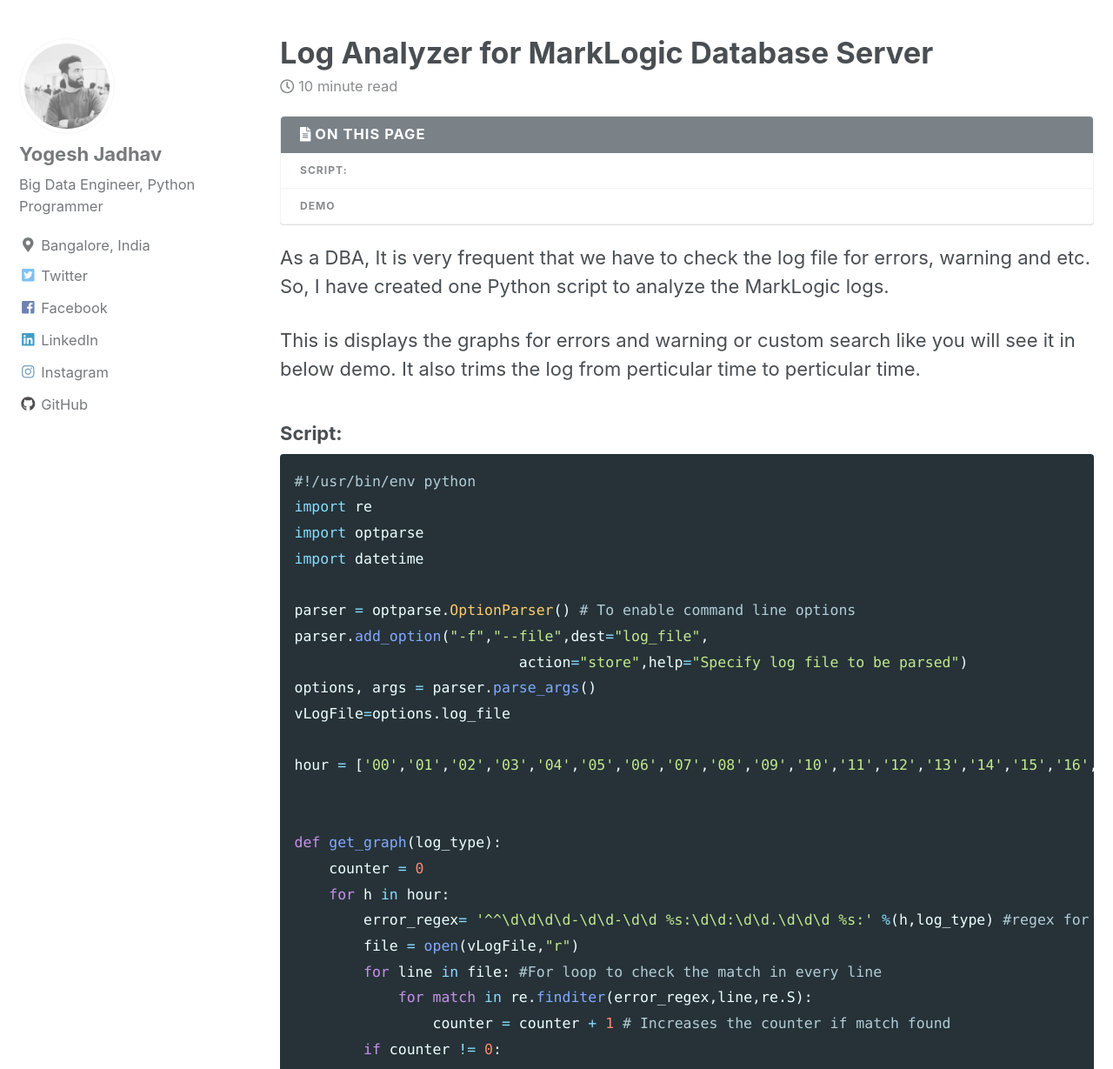
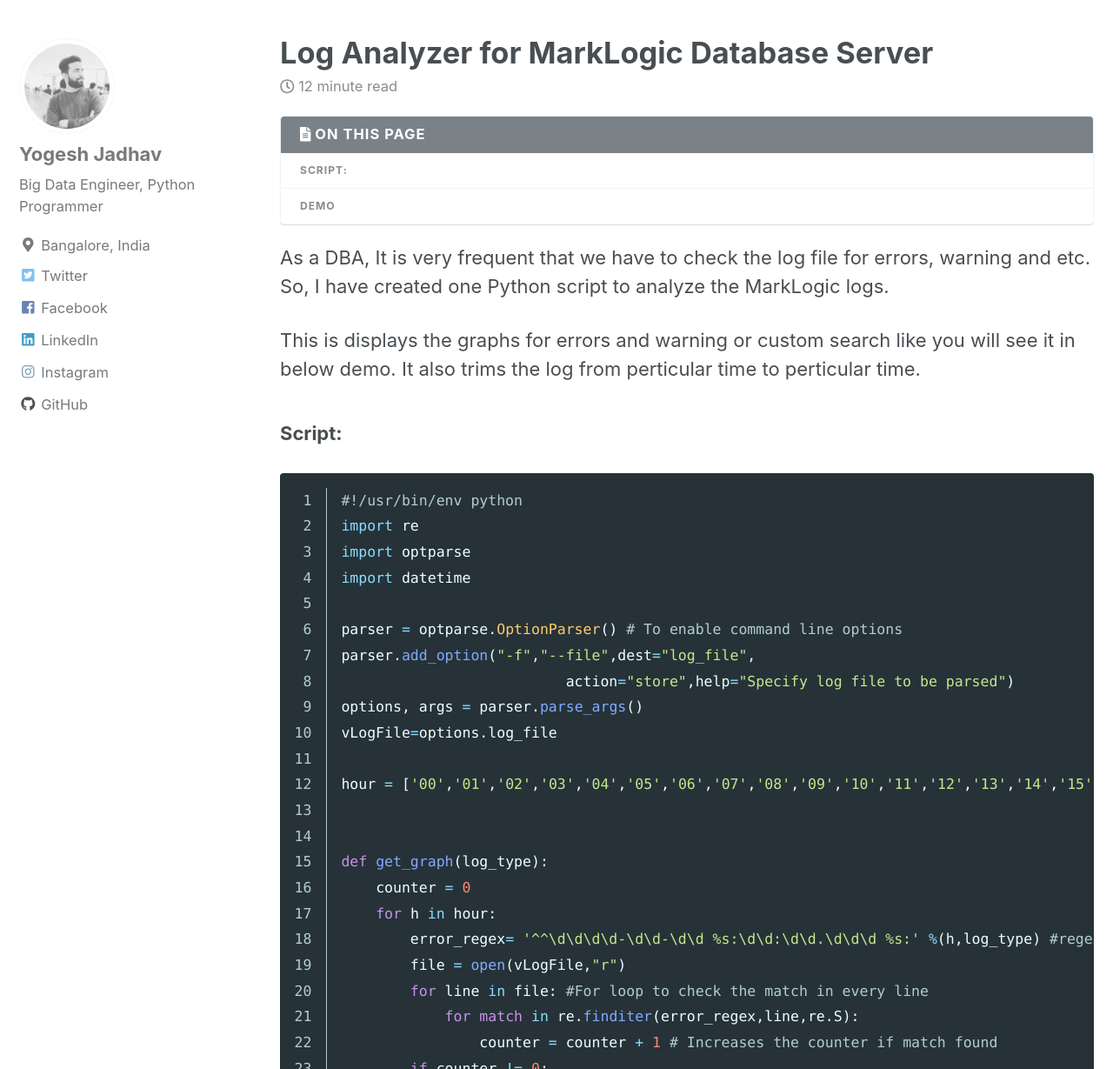
Before and after one commit to pgyogesh/blog, a Jekyll site: the page built from _posts/2018-01-23-marklogic-log-analyzer.md, in a window 1280 px wide and 1400 px high, scrolled down 356 px. Shown: the part 171-1400 px from the top of the window at 87% size. Built offline with Jekyll 4.4.1, drawn with Linux system fonts in a browser that asks for light colours; nearby versions of some CDN libraries; emoji names are drawn with the system emoji font; comment, search, counter and statistics services are not loaded; a style sheet for code colours, icons or effects is not loaded; some of the changed text lies outside the part shown.

Commit message:
Update 2018-01-23-marklogic-log-analyzer.md

````diff
--- a/_posts/2018-01-23-marklogic-log-analyzer.md
+++ b/_posts/2018-01-23-marklogic-log-analyzer.md
@@ -18,7 +18,7 @@
 
 ### Script:
 
-```python
+{% highlight python linenos %}
 #!/usr/bin/env python
 import re
 import optparse
@@ -105,7 +105,8 @@
         trim_log()
     else:
         print("Exiting on user request")
-```
+{% endhighlight %}
+
 
 ### Demo
 
````
